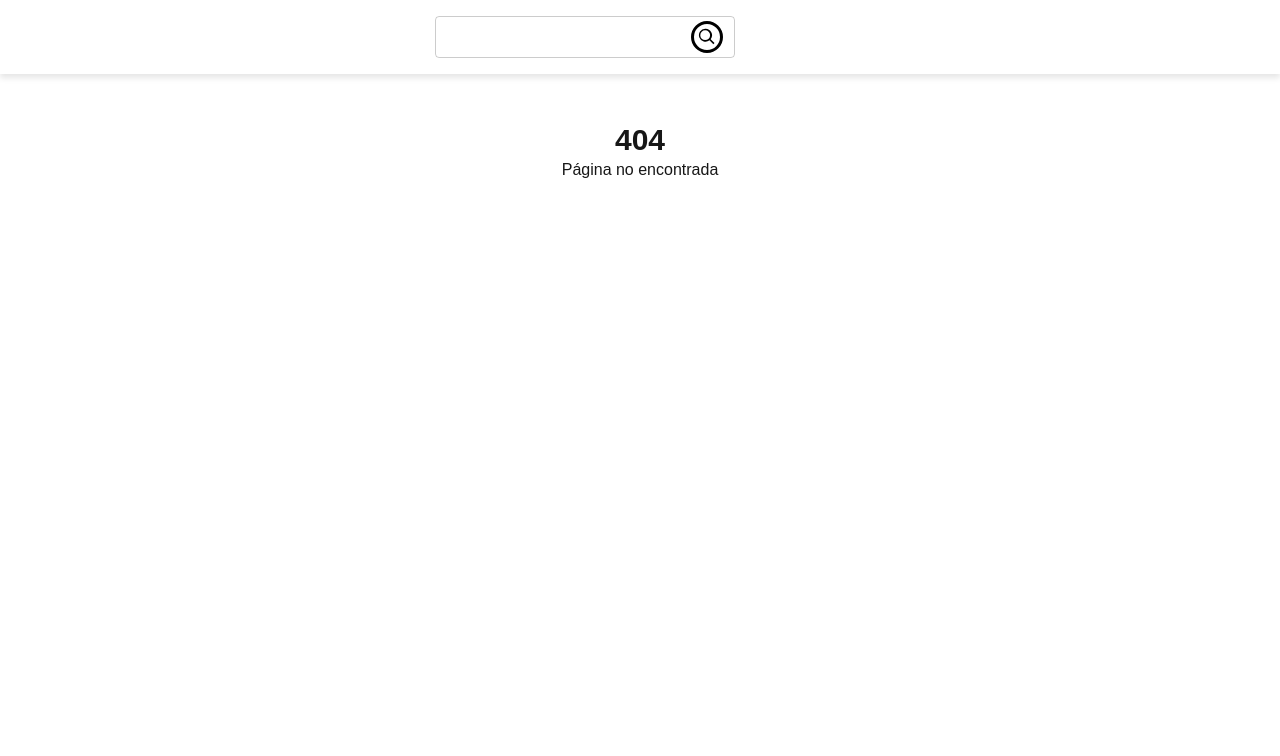
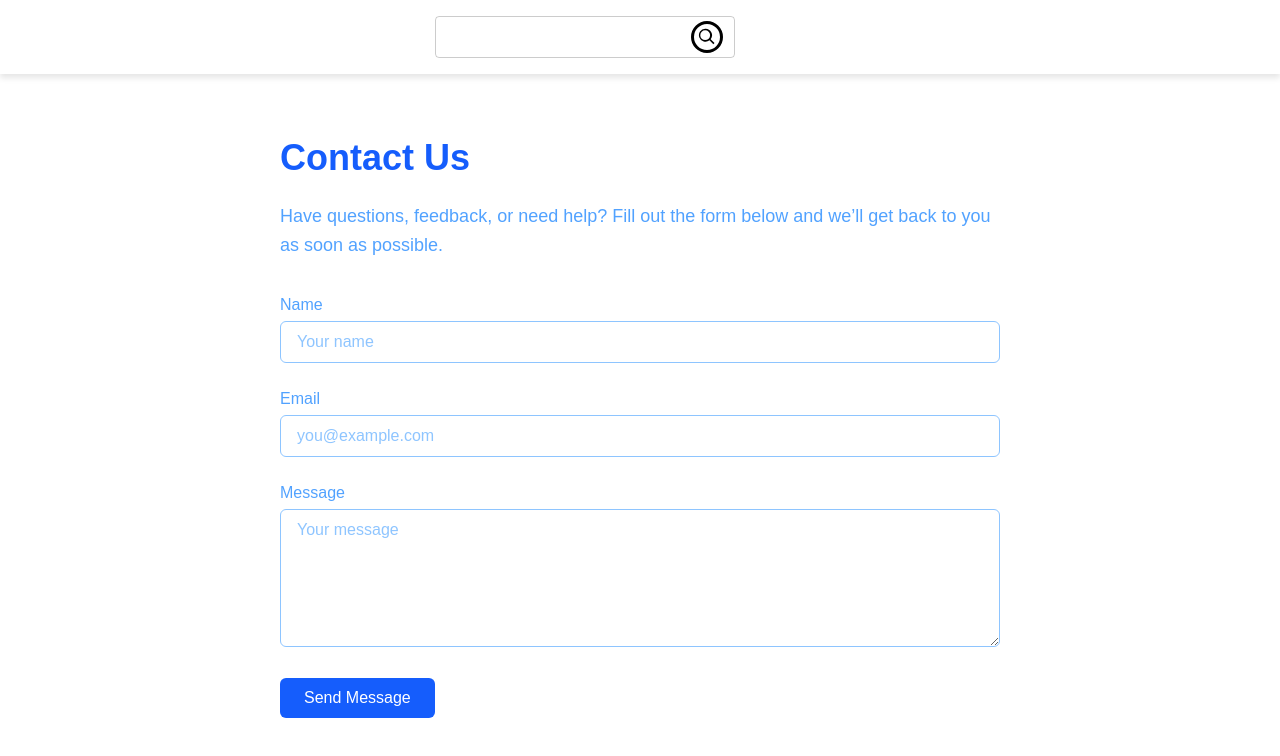
Before and after one commit to joangnz/fireplay, a Next.js app: page /contact in a window 1280 px wide. Before the commit this address had no page. Shown: the top 756 px of the page. Built offline with nearby package versions, Linux system fonts and the light colour scheme.

Commit message:
Contact Page

```diff
--- /dev/null
+++ b/src/app/contact/page.tsx
@@ -0,0 +1,61 @@
+export default function Contact() {
+    return (
+        <div className="max-w-3xl mx-auto px-6 py-12 text-blue-400">
+            <h1 className="text-4xl font-bold mb-6 text-blue-600">Contact Us</h1>
+            <p className="mb-8 text-lg leading-relaxed">
+                Have questions, feedback, or need help? Fill out the form below and we’ll get back to you as soon as possible.
+            </p>
+
+            <form className="space-y-6">
+                <div>
+                    <label htmlFor="name" className="block mb-1 font-medium">
+                        Name
+                    </label>
+                    <input
+                        type="text"
+                        id="name"
+                        name="name"
+                        required
+                        className="w-full px-4 py-2 border border-blue-300 rounded-md bg-white text-blue-600 placeholder-blue-300 focus:outline-none focus:ring-2 focus:ring-blue-400"
+                        placeholder="Your name"
+                    />
+                </div>
+
+                <div>
+                    <label htmlFor="email" className="block mb-1 font-medium">
+                        Email
+                    </label>
+                    <input
+                        type="email"
+                        id="email"
+                        name="email"
+                        required
+                        className="w-full px-4 py-2 border border-blue-300 rounded-md bg-white text-blue-600 placeholder-blue-300 focus:outline-none focus:ring-2 focus:ring-blue-400"
+                        placeholder="you@example.com"
+                    />
+                </div>
+
+                <div>
+                    <label htmlFor="message" className="block mb-1 font-medium">
+                        Message
+                    </label>
+                    <textarea
+                        id="message"
+                        name="message"
+                        rows={5}
+                        required
+                        className="w-full px-4 py-2 border border-blue-300 rounded-md bg-white text-blue-600 placeholder-blue-300 focus:outline-none focus:ring-2 focus:ring-blue-400"
+                        placeholder="Your message"
+                    />
+                </div>
+
+                <button
+                    type="submit"
+                    className="px-6 py-2 bg-blue-600 text-white rounded-md hover:bg-blue-700 transition-colors"
+                >
+                    Send Message
+                </button>
+            </form>
+        </div>
+    );
+}
--- a/src/components/footer.tsx
+++ b/src/components/footer.tsx
@@ -7,6 +7,7 @@ export default function Footer() {
         <footer>
             <p>© {new Date().getFullYear()} <Link href="/">Fireplay</Link>. Todos los derechos reservados.</p>
             <Link href="/info">Sobre Fireplay</Link>
+            <br />
             <Link href="/contact">Contacto</Link>
         </footer>
     );
```
